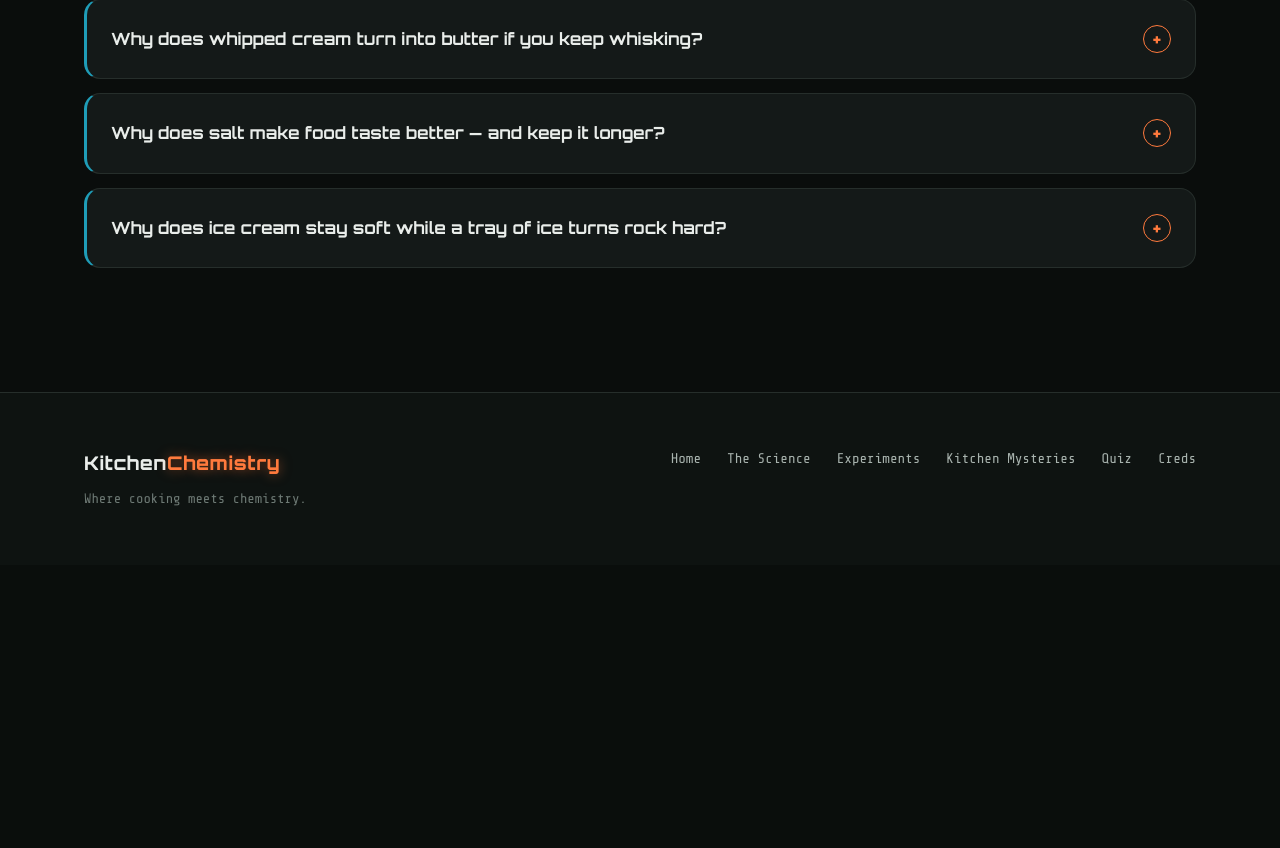
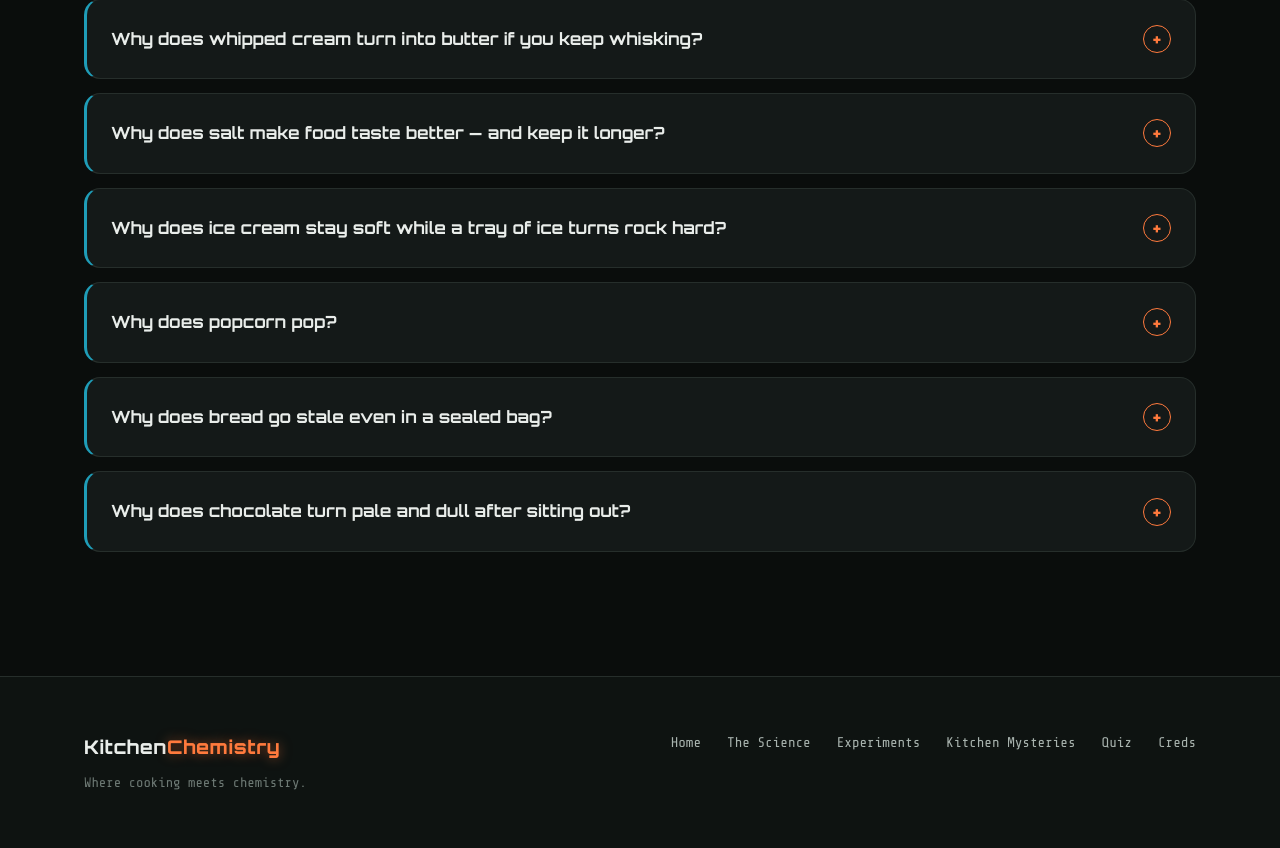
Before and after one commit to pratimask2021996-alt/Kitchen-CHEMISTRY-fun-info-MIS, a Flask app: page /mysteries in a window 1280 px wide. Shown: the part 814-1662 px from the top of the page. Before the commit the page ends 1320 px from the top, so only its background shows below. Run offline with Flask 3, Linux system fonts and the light colour scheme.

Commit message:
Add mysteries about popcorn, bread, and chocolate

```diff
--- a/templates/mysteries.html
+++ b/templates/mysteries.html
@@ -70,6 +70,30 @@
                 </div>
             </details>
 
+                        <details class="mystery-item">
+                <summary>Why does popcorn pop?<span class="plus">+</span></summary>
+                <div class="mystery-answer">
+                    <p>Each kernel holds a small reservoir of water sealed inside a hard, mostly waterproof hull, wrapped around a core of starch. As the kernel heats, that trapped water turns to steam, and pressure builds inside the hull because the water can't escape.</p>
+                    <p>Once the pressure gets high enough — and the temperature hits around 180°C — the hull bursts open. The sudden drop in pressure makes the starch inside instantly expand and turn inside out, cooling into the light, foamy structure of popped corn.</p>
+                </div>
+            </details>
+
+            <details class="mystery-item">
+                <summary>Why does bread go stale even in a sealed bag?<span class="plus">+</span></summary>
+                <div class="mystery-answer">
+                    <p>Staling isn't really about drying out — it's a structural change called starch retrogradation. When bread bakes, its starch molecules gelatinize and trap water in a soft, disordered network.</p>
+                    <p>As the bread cools and sits, those starch molecules slowly realign into a tighter, more ordered structure, squeezing water out from between them. That re-ordering is what makes bread feel dry and firm — and it's reversible with heat, which is why a warm oven can temporarily soften stale bread again.</p>
+                </div>
+            </details>
+
+            <details class="mystery-item">
+                <summary>Why does chocolate turn pale and dull after sitting out?<span class="plus">+</span></summary>
+                <div class="mystery-answer">
+                    <p>That chalky film is called bloom, and there are two kinds. Fat bloom happens when cocoa butter melts slightly from warmth and migrates to the surface, then re-solidifies as pale streaks. Sugar bloom happens when moisture touches chocolate, dissolves surface sugar, and leaves it behind as rough white crystals once the moisture evaporates.</p>
+                    <p>Either way, it's still safe to eat — bloom is a cosmetic change caused by chocolate's cocoa butter and sugar rearranging themselves, not anything growing on it.</p>
+                </div>
+            </details>
+
         </div>
     </div>
 </section>
```
